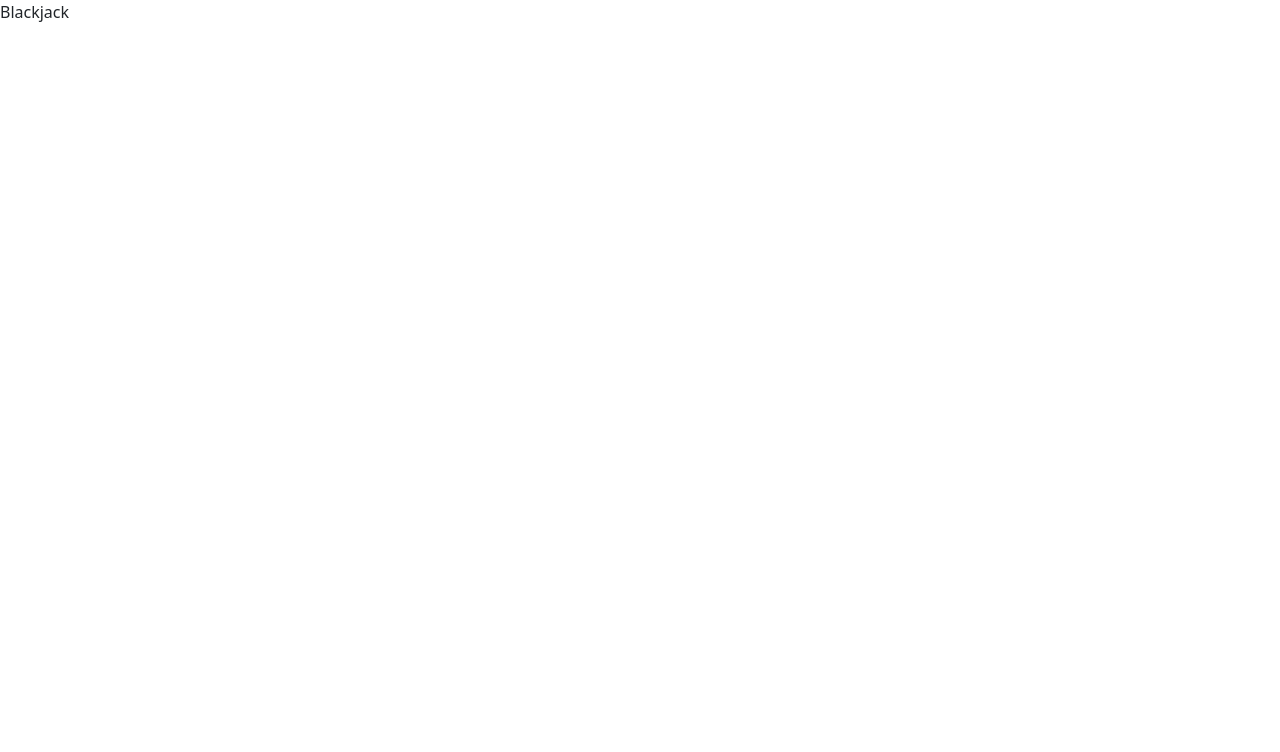
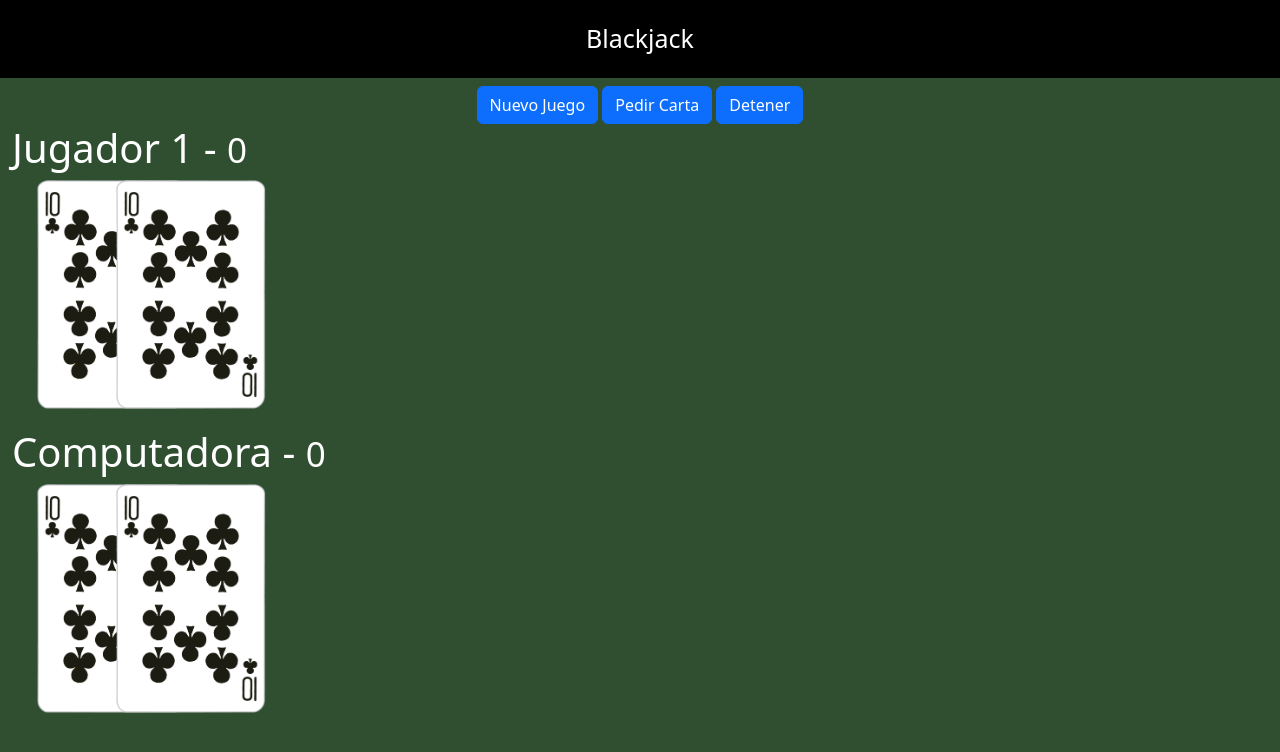
Before and after one commit to KevinUmayam/02-blackjack, a plain HTML site: page index.html in a window 1280 px wide. Drawn offline with nearby package versions, Linux system fonts and the light colour scheme.

Commit message:
added some js logic and css for the cards

```diff
--- a/assets/css/styles.css
+++ b/assets/css/styles.css
@@ -0,0 +1,26 @@
+html, body {
+    margin: 0px;
+    background-color: #2f4f30;
+    color: white;
+}
+
+
+
+.titulo {
+    text-align: center;
+    background-color: black;
+    color: white;
+    padding: 20px;
+    font-size: 25px;
+}
+
+.carta {
+    position: relative;
+    width: 150px;
+    left: 100px;
+    margin-left: -75px;
+}
+
+#computadora-cartas, #jugador-cartas {
+height: 240px;
+}
--- a/assets/js/juego.js
+++ b/assets/js/juego.js
@@ -0,0 +1,17 @@
+
+
+
+let deck = [];
+const tipos = ["C", "D", "H", "S"]
+
+const createDeck = () => {
+
+    for (let i = 2; i <= 10; i++) {
+        for (let tipo of tipos) {
+            deck.push(i + tipo)
+            console.log(deck);
+        }
+    }
+};
+
+createDeck()
--- a/index.html
+++ b/index.html
@@ -9,8 +9,40 @@
     <link rel="stylesheet" href="assets/css/styles.css">
 </head>
 <body>
-    <header>
+    <header class="titulo">
         Blackjack
     </header>
+
+<div class="row mt-2">
+    <div class="col text-center">
+        <button class="btn btn-primary">Nuevo Juego</button>
+        <button class="btn btn-primary">Pedir Carta</button>
+        <button class="btn btn-primary">Detener</button>
+    </div>
+</div>
+
+<div class="row container">
+    <div class="col ">
+
+        <h1>Jugador 1 - <small>0</small></h1>
+        <div  id="jugador-cartas">
+            <img class="carta" src="assets/cartas/10C.png" alt="">
+            <img class="carta" src="assets/cartas/10C.png" alt="">
+        </div>
+    </div>
+</div>
+
+<div class="row container mt-2">
+    <div class="col ">
+
+        <h1>Computadora - <small>0</small></h1>
+        <div  id="computadora-cartas">
+            <img class="carta" src="assets/cartas/10C.png" alt="">
+            <img class="carta" src="assets/cartas/10C.png" alt="">
+        </div>
+    </div>
+</div>
+
+<script src="assets/js/juego.js"></script>
 </body>
 </html>
```
Also changed, not shown: 1 other file.
